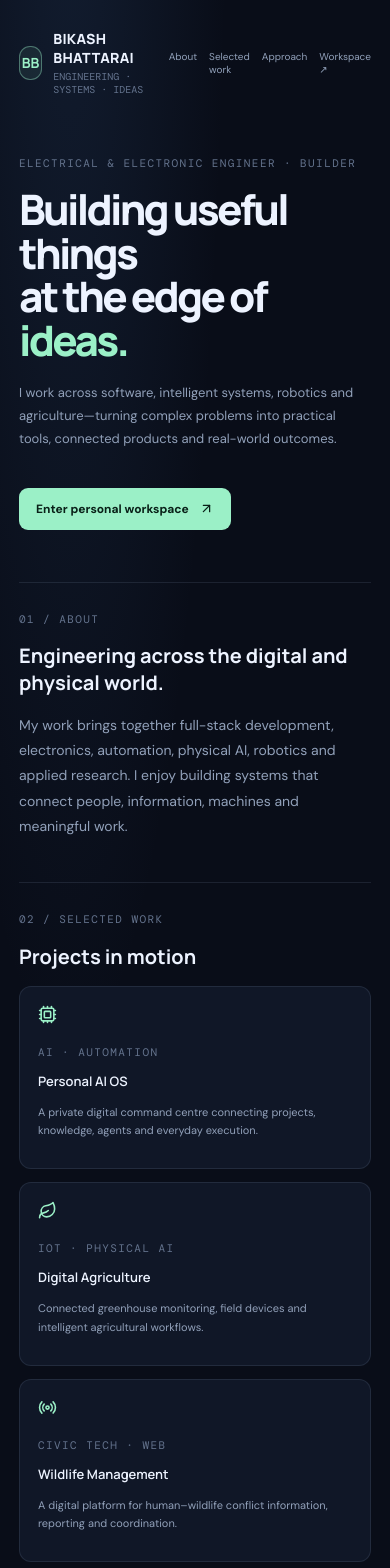
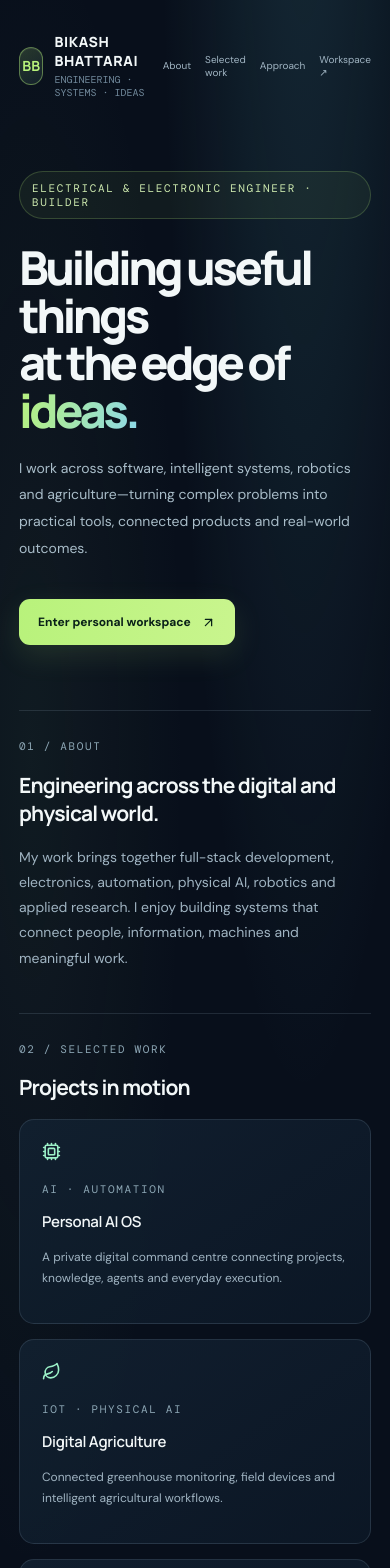
Before and after one commit to bikash-ananda/personal-webpage, a Next.js app: page / in a window 390 px wide. Shown: the top 1568 px of the page. Built offline with nearby package versions, Linux system fonts and the light colour scheme.

Commit message:
style: refresh Personal OS visual system and responsive UI

```diff
--- a/src/app/globals.css
+++ b/src/app/globals.css
@@ -49,3 +49,94 @@ a:focus-visible,button:focus-visible{outline:2px solid var(--mint);outline-offse
 .signout-button{display:flex;align-items:center;gap:8px;margin:12px 8px 0;padding:9px 10px;border:1px solid var(--line);border-radius:8px;background:transparent;color:var(--muted);font-size:11px;cursor:pointer}
 .signout-button:disabled{opacity:.6}
 @media(max-width:480px){.login-card{padding:26px 21px}.login-card h1{font-size:28px}}
+
+
+/* Personal OS visual refresh — refined contrast, depth, spacing and responsive surfaces */
+:root{
+ --bg:#080f1b;--panel:#101d2c;--panel2:#14263a;--line:rgba(177,203,225,.14);
+ --text:#f2f7f8;--muted:#a0b4c2;--soft:#71899b;--mint:#b8f27b;--blue:#8ed9e8;
+ --amber:#f3c77a;--rose:#ff9d9d;
+}
+body{background:radial-gradient(ellipse at 78% -14%,rgba(87,173,185,.18),transparent 34%),radial-gradient(ellipse at 8% 28%,rgba(113,165,111,.08),transparent 30%),var(--bg);color:var(--text)}
+.sidebar{width:258px;padding:30px 19px 22px;background:rgba(8,16,27,.94);border-right-color:rgba(177,203,225,.12)}
+.main{margin-left:258px}
+.brand-mark{width:38px;height:38px;border-radius:12px;background:linear-gradient(145deg,rgba(184,242,123,.18),rgba(142,217,232,.08));border-color:rgba(184,242,123,.42);box-shadow:inset 0 1px rgba(255,255,255,.08)}
+.brand-name{letter-spacing:.045em}
+.nav-label{padding-top:18px;color:#7992a3}
+.nav-link{height:42px;border-radius:10px;font-size:12px;transition:background .18s ease,color .18s ease,border-color .18s ease}
+.nav-link:hover{background:rgba(142,217,232,.07);color:#e8f7f8}
+.nav-link.active{background:linear-gradient(100deg,rgba(184,242,123,.13),rgba(142,217,232,.07));border-color:rgba(184,242,123,.2);color:#f0f8e9}
+.nav-link.active svg{color:var(--mint)}
+.topbar{height:70px;padding:0 46px;background:rgba(8,15,27,.68);border-bottom-color:rgba(177,203,225,.12)}
+.content{max-width:1500px;padding:44px 46px 70px}
+.welcome{margin-bottom:32px}
+.welcome h1{font-size:clamp(28px,3vw,38px);letter-spacing:-.055em}
+.welcome p{font-size:13px;line-height:1.7}
+.eyebrow{color:#8da7b5;letter-spacing:.15em}
+.date-chip{border-color:rgba(184,242,123,.2);background:rgba(184,242,123,.045);color:#d5edc0;border-radius:10px}
+.stats{gap:15px;margin-bottom:18px}
+.stat,.panel{border-color:rgba(177,203,225,.13);background:linear-gradient(145deg,rgba(18,32,48,.96),rgba(12,24,38,.96));box-shadow:0 12px 36px rgba(0,0,0,.12)}
+.stat{padding:20px;border-radius:15px;min-height:128px;transition:transform .18s ease,border-color .18s ease}
+.stat:hover,.project-card:hover{transform:translateY(-2px);border-color:rgba(184,242,123,.26)}
+.stat-head{font-size:12px;color:#b1c3ce}
+.stat-icon{width:31px;height:31px;border-radius:10px;background:rgba(142,217,232,.1);color:var(--blue)}
+.stat-value{font-size:30px;margin:15px 0 5px}
+.stat-foot{font-size:10px;color:#8198a7}
+.dashboard-grid{gap:18px}
+.panel{padding:22px;border-radius:15px}
+.panel-head{margin-bottom:19px}
+.panel-title{font-size:14px;letter-spacing:-.015em}
+.panel-sub{font-size:11px;line-height:1.55;color:#8da3b2}
+.focus-card{border-radius:13px;background:linear-gradient(115deg,rgba(184,242,123,.11),rgba(142,217,232,.08));border-color:rgba(184,242,123,.2)}
+.task-row{padding:14px 2px}
+.task-name{font-size:12px}
+.task-meta{font-size:10px}
+.agent-row{padding:12px 0}
+.agent-icon{width:35px;height:35px;border-radius:11px;background:rgba(142,217,232,.1)}
+.agent-name{font-size:12px}
+.agent-desc{font-size:10px}
+.quick-action{border-radius:12px;padding:15px;background:rgba(255,255,255,.025);transition:transform .18s ease,border-color .18s ease,background .18s ease}
+.quick-action:hover{transform:translateY(-2px);border-color:rgba(142,217,232,.3);background:rgba(142,217,232,.06)}
+.quick-action strong{font-size:11px}
+.footer-note{color:#718697;letter-spacing:.04em}
+.public-wrap{max-width:1180px;padding:30px 34px 90px}
+.public-nav{padding:12px 0 100px}
+.public-links{align-items:center;gap:30px}
+.public-links a{transition:color .18s ease}
+.public-links a:hover{color:var(--mint)}
+.public-hero{max-width:900px;padding:28px 0 100px}
+.public-hero .eyebrow{display:inline-flex;align-items:center;gap:9px;padding:9px 12px;border:1px solid rgba(184,242,123,.2);border-radius:999px;background:rgba(184,242,123,.05);color:#cde9ae}
+.public-hero h1{font-size:clamp(48px,7.4vw,88px);line-height:1.02;letter-spacing:-.075em;margin:25px 0 20px}
+.public-hero h1 span{background:linear-gradient(100deg,#b8f27b,#8ed9e8);-webkit-background-clip:text;background-clip:text;color:transparent}
+.public-hero p{font-size:16px;line-height:1.9;color:#a9bdc9;max-width:640px}
+.public-cta{padding:15px 19px;border-radius:11px;background:linear-gradient(100deg,#b8f27b,#c9f58e);box-shadow:0 10px 30px rgba(184,242,123,.12);transition:transform .18s ease,box-shadow .18s ease}
+.public-cta:hover{transform:translateY(-2px);box-shadow:0 14px 34px rgba(184,242,123,.2)}
+.public-section{padding:38px 0;border-top-color:rgba(177,203,225,.14)}
+.public-section h2{font-size:clamp(21px,3vw,28px);letter-spacing:-.04em;max-width:760px;line-height:1.35}
+.project-grid{gap:15px}
+.project-card{padding:22px;border-radius:15px;background:linear-gradient(145deg,rgba(18,32,48,.94),rgba(12,24,38,.94));transition:transform .18s ease,border-color .18s ease}
+.project-card h3{font-size:15px;letter-spacing:-.02em}
+.project-card p{font-size:12px;line-height:1.75}
+.login-page{background:radial-gradient(ellipse at 50% -5%,rgba(142,217,232,.2),transparent 42%),radial-gradient(ellipse at 85% 85%,rgba(184,242,123,.08),transparent 30%),var(--bg)}
+.login-card{width:min(100%,460px);padding:40px;border-radius:22px;border-color:rgba(177,203,225,.18);background:linear-gradient(145deg,rgba(18,33,50,.98),rgba(10,21,34,.98));box-shadow:0 30px 100px rgba(0,0,0,.42)}
+.login-mark{width:48px;height:48px;border-radius:15px}
+.login-card h1{font-size:36px;letter-spacing:-.06em}
+.login-description{font-size:13px;line-height:1.8;color:#a8bdc9}
+.login-form{gap:12px}
+.login-form label{font-size:12px}
+.login-form input{height:50px;border-radius:11px;background:#091625;border-color:rgba(177,203,225,.2);font-size:14px}
+.login-form input:focus{outline:2px solid rgba(184,242,123,.45)}
+.login-form button{height:50px;border-radius:11px;background:linear-gradient(100deg,#b8f27b,#d0f69d);box-shadow:0 8px 25px rgba(184,242,123,.1);font-size:13px}
+.login-form button:hover:not(:disabled){filter:brightness(1.04);transform:translateY(-1px)}
+.login-notice{border-radius:12px;padding:16px;background:rgba(243,199,122,.07)}
+.login-foot{letter-spacing:.12em}
+.signout-button{min-height:38px;border-radius:10px}
+@media(max-width:1050px){.sidebar{width:220px}.main{margin-left:220px}.content{padding:34px 28px}.topbar{padding:0 28px}}
+@media(max-width:760px){
+ .sidebar{display:none}.main{margin-left:0}.content{padding:28px 17px 42px}.topbar{padding:0 17px}
+ .public-wrap{padding:20px 19px 60px}.public-nav{padding-bottom:64px}.public-links{gap:14px}
+ .public-hero{padding:8px 0 65px}.public-hero h1{font-size:clamp(43px,12vw,64px)}.public-hero p{font-size:14px}
+ .public-section{padding:28px 0}.project-grid{grid-template-columns:1fr}
+ .login-card{padding:31px 24px}
+}
+@media(prefers-reduced-motion:reduce){*,*::before,*::after{scroll-behavior:auto!important;transition:none!important;animation:none!important}}
```
